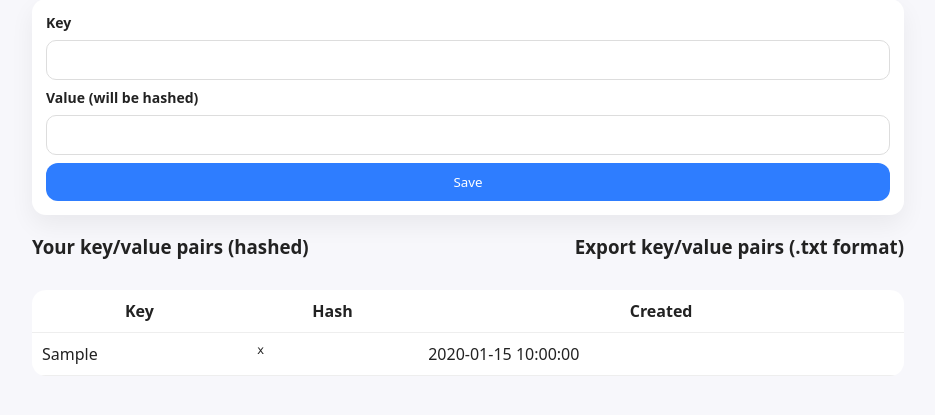
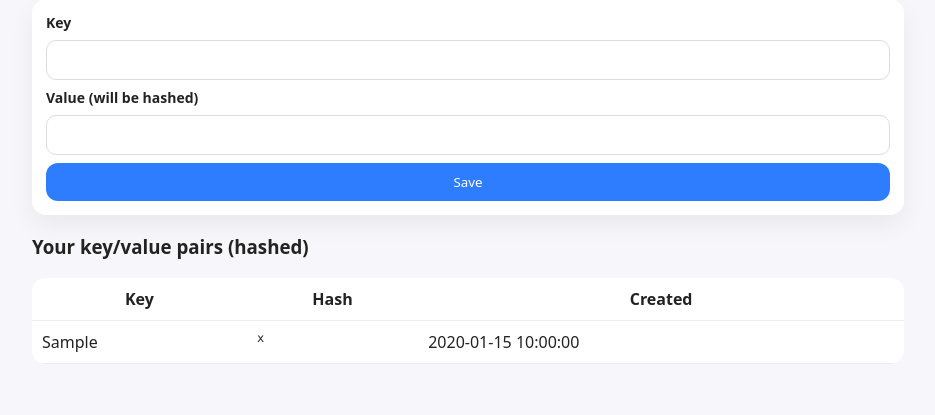
Before and after one commit to akshay-404/Flask-Web-App, a Flask app: page /dashboard in a window 1280 px wide. Shown: the part 218-633 px from the top of the page, without its empty margins (172-1107 px from the left). Run offline with Flask 3, Linux system fonts and the light colour scheme; the visitor is signed in with stand-in values (Sample User, id 1); tables that the repository leaves empty hold one stand-in row (values such as "Sample post").

Commit message:
rolled back

```diff
--- a/app.py
+++ b/app.py
@@ -121,51 +121,5 @@ def inject_db_and_models():
     from models import User
     return dict(db=db, models=__import__('models'))
 
-@app.route("/export_kv", methods=["POST"])
-@login_required
-def export_kv():
-    user = db.session.query(User).get(session["user_id"])
-    kvs = db.session.query(UserKV).filter_by(user_id=user.id).all()
-
-    # Step 1: Compile KV into text
-    export_content = "\n".join([f"{kv.k} = {kv.v_hash}" for kv in kvs])
-    content_bytes = export_content.encode("utf-8")
-
-    # Step 2: Hash the content
-    file_hash = hashlib.sha256(content_bytes).hexdigest()
-
-    # Step 3: Generate a base filename (without hash)
-    base_filename = f"{user.username}.txt"
-    s3_key = f"exports/{user.username}.txt"  # fixed key for versioning
-
-    # Step 4: Check latest version in S3
-    try:
-        versions = s3.list_object_versions(Bucket=BUCKET_NAME, Prefix=s3_key)
-        if "Versions" in versions:
-            latest = sorted(versions["Versions"], key=lambda v: v["LastModified"], reverse=True)[0]
-            latest_obj = s3.get_object(Bucket=BUCKET_NAME, Key=s3_key, VersionId=latest["VersionId"])
-            latest_content = latest_obj["Body"].read()
-            latest_hash = hashlib.sha256(latest_content).hexdigest()
-
-            if latest_hash == file_hash:
-                # ✅ Same content → no upload, just return latest
-                return Response(
-                    latest_content,
-                    mimetype="text/plain",
-                    headers={"Content-Disposition": f"attachment;filename={base_filename}"}
-                )
-    except s3.exceptions.NoSuchKey:
-        pass
-
-    # Step 5: Upload new file → S3 versioning keeps history
-    s3.put_object(Bucket=BUCKET_NAME, Key=s3_key, Body=content_bytes)
-
-    # Step 6: Send file to user
-    return Response(
-        content_bytes,
-        mimetype="text/plain",
-        headers={"Content-Disposition": f"attachment;filename={base_filename}"}
-    )
-
 if __name__ == "__main__":
     app.run(host="0.0.0.0", port=5000, debug=True)
--- a/static/styles.css
+++ b/static/styles.css
@@ -163,27 +163,5 @@ td {
 
 h2 {
   text-align: center;
-  font-size: 2.2rem; /* Increase as desired */
+  font-size: 2.2rem;
 }
-
-.table-heading-row {
-  display: flex;
-  justify-content: space-between;
-  align-items: center;
-  margin-bottom: 0.5em;
-}
-
-.table-heading-row .h3-link {
-    font-size: 1.17em;
-    font-weight: bold;
-    margin: 0;
-    color: inherit;
-    text-decoration: none;
-    cursor: pointer;
-    transition: transform 0.2s ease, color 0.2s ease;
-}
-
-.table-heading-row .h3-link:hover {
-  color: #2e7dff;
-  transform: scale(1.05);
-}
--- a/templates/dashboard.html
+++ b/templates/dashboard.html
@@ -12,10 +12,7 @@
   <button class="btn" type="submit">Save</button>
 </form>
 
-<div class="table-heading-row">
-  <h3>Your key/value pairs (hashed)</h3>
-  <a href="{{ url_for('export_kv') }}" class="h3-link">Export key/value pairs (.txt format)</a>
-</div>
+<h3>Your key/value pairs (hashed)</h3>
 <table>
   <thead><tr><th>Key</th><th>Hash</th><th>Created</th></tr></thead>
   <tbody>
```
